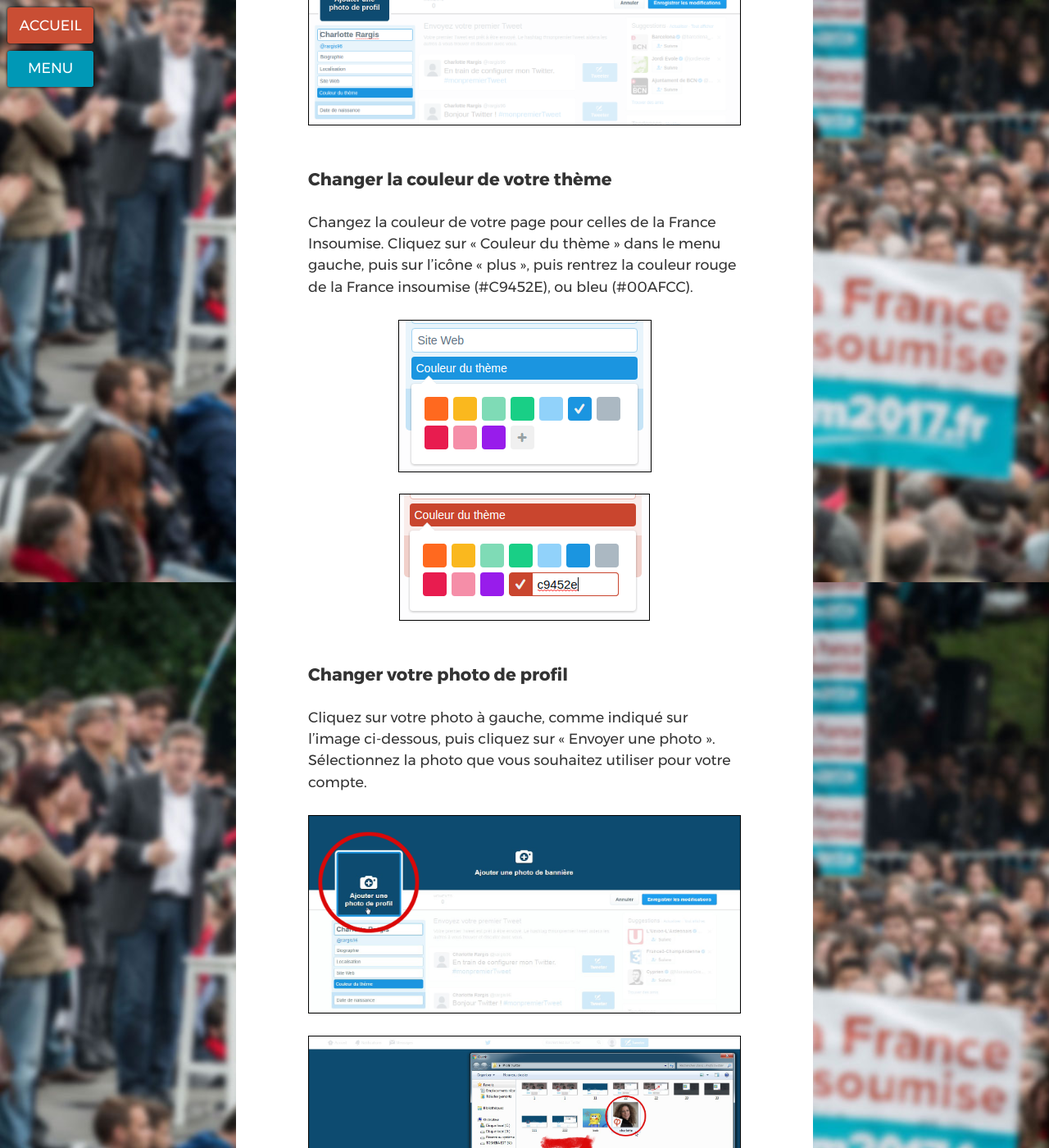
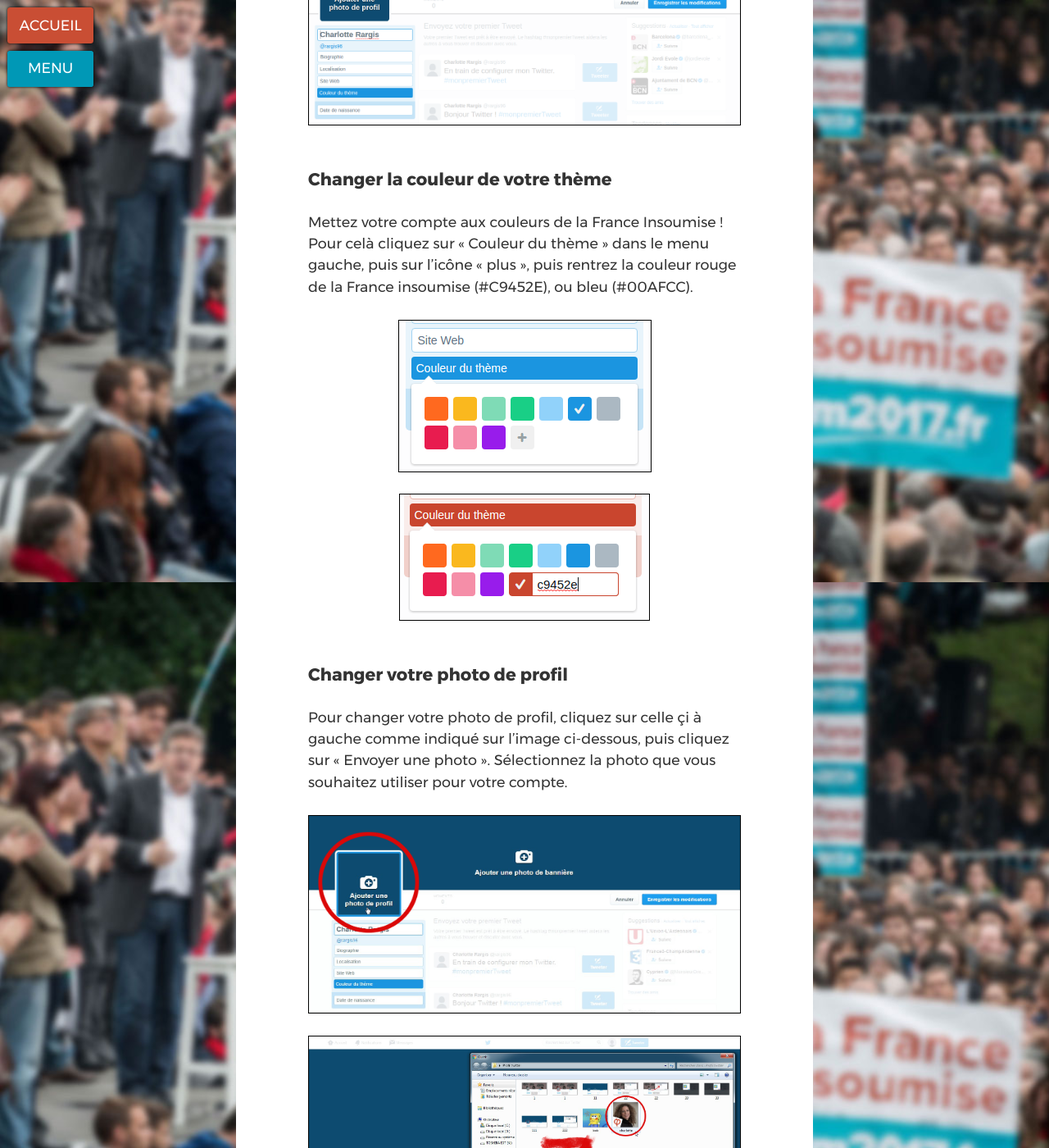
Before and after one commit to ryuran/kitcampagne.fi, a Jekyll site: the page built from _cat_reseauxsociaux/twitter-theme.md, in a window 1280 px wide and 1400 px high, scrolled down 1990 px. Shown: the whole window at 82% size. Built offline with Jekyll 4.4.1, drawn with Linux system fonts in a browser that asks for light colours; some of the changed text lies outside the part shown.

Commit message:
Correction twitter

```diff
--- a/_cat_reseauxsociaux/twitter-theme.md
+++ b/_cat_reseauxsociaux/twitter-theme.md
@@ -25,7 +25,7 @@
 
 ### Changer la couleur de votre thème
 
-Changez la couleur de votre page pour celles de la France Insoumise. Cliquez sur « Couleur du thème » dans le menu gauche, puis sur l’icône « plus », puis rentrez la couleur rouge de la France insoumise (#C9452E), ou bleu (#00AFCC).
+Mettez votre compte aux couleurs de la France Insoumise ! Pour celà cliquez sur « Couleur du thème » dans le menu gauche, puis sur l’icône « plus », puis rentrez la couleur rouge de la France insoumise (#C9452E), ou bleu (#00AFCC).
 
 ![L’outil pour changer la couleur de votre thème Twitter - Etape 1](/assets/images/screenshots/tw-color1.png)
 
@@ -33,7 +33,7 @@
 
 ### Changer votre photo de profil
 
-Cliquez sur votre photo à gauche, comme indiqué sur l’image ci-dessous, puis cliquez sur « Envoyer une photo ». Sélectionnez la photo que vous souhaitez utiliser pour votre compte.
+Pour changer votre photo de profil, cliquez sur celle çi à gauche comme indiqué sur l’image ci-dessous, puis cliquez sur « Envoyer une photo ». Sélectionnez la photo que vous souhaitez utiliser pour votre compte.
 
 ![Changement de photo de profil dans Twitter - Etape 1](/assets/images/screenshots/tw-add-photo1.png)
 
```
Also changed, not shown: other parts of _cat_reseauxsociaux/twitter-theme.md (+4 -6 lines).
